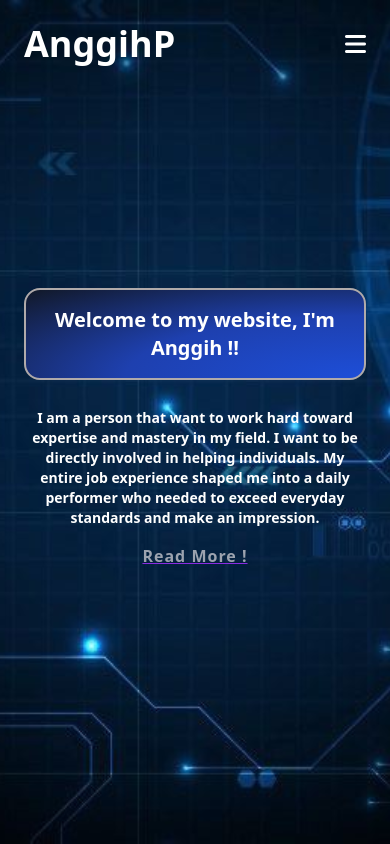
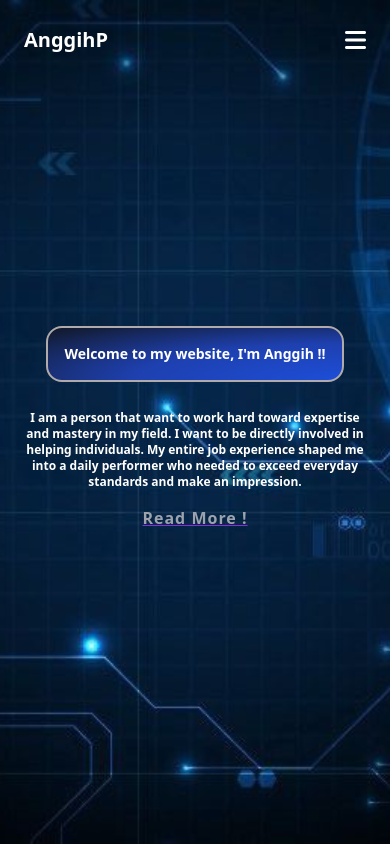
Before and after one commit to AnggihP/aang-portfolio-react, a React (Vite) app: page / in a window 390 px wide. Shown: the top 844 px of the page. Built offline with nearby package versions, Linux system fonts and the light colour scheme.

Commit message:
feat: responsive swiper, font-size, flex numbers

```diff
--- a/index.html
+++ b/index.html
@@ -1,8 +1,8 @@
-<!DOCTYPE html>
+<!doctype html>
 <html lang="en">
   <head>
     <meta charset="UTF-8" />
-    <link rel="icon" type="image/svg+xml" href="/vite.svg" />
+    <link rel="icon" type="image/svg+xml" href="/src/assets/images/logo3.JPG" />
     <meta name="viewport" content="width=device-width, initial-scale=1.0" />
     <link
       rel="stylesheet"
--- a/src/components/Footer.tsx
+++ b/src/components/Footer.tsx
@@ -5,7 +5,7 @@ function Footer() {
     <>
       <div className="footer bg-[radial-gradient(ellipse_at_bottom,_var(--tw-gradient-stops))] from-blue-700 via-blue-800 to-gray-900">
         <div className="wrap flex justify-between items-center px-12 text-white font-bold py-6 tl:px-4 tl:py-4 ">
-          <h1 className="text-3xl">AnggihP</h1>
+          <h1 className="text-3xl tl:text-lg">AnggihP</h1>
           <div className="flex gap-4 cursor-pointer ">
             <a href="mailto:anggih10@gmail.com" target="_blank">
               <i className="fa fa-envelope border-[1px] border-white p-2 rounded-[100%] hover:bg-white hover:text-black"></i>
--- a/src/components/Header.tsx
+++ b/src/components/Header.tsx
@@ -7,7 +7,7 @@ function Header() {
   const [readMore, setReadMore] = useState(false);
   const extraContent = (
     <div>
-      <p className="text-white py-4 max-w-lg tl:text-xs text-md font-bold">
+      <p className="text-white py-4 max-w-lg tl:text-xs text-lg font-bold">
         I am also proficient in using some tech stacks such as HTML, CSS,
         javascript, typescript, tailwind, react, next js, vue js, vsCode,
         GitHub, npm, pnpm, JSON, and PostgreSQL. With the skills and experiences
@@ -23,17 +23,17 @@ function Header() {
       <div
         id="home"
         style={{ backgroundImage: `url(${bg})` }}
-        className=" bg-center bg-cover bg-no-repeat h-screen flex flex-col "
+        className=" bg-center bg-cover bg-no-repeat h-screen max-h-[1000px] flex flex-col "
       >
         <Navbar />
         <div className="wrapper flex justify-between items-center h-screen w-full px-20 lg:justify-center lg:px-6">
           <div className="content lg:text-center">
             <div className="btn py-3">
-              <button className=" border-2 text-xl border-[#b0aaaa] font-bold text-white p-4 rounded-2xl bg-[radial-gradient(ellipse_at_bottom_right,_var(--tw-gradient-stops))] from-blue-700 via-blue-800 to-gray-900">
+              <button className=" border-2 text-xl tl:text-sm border-[#b0aaaa] font-bold text-white p-4 rounded-2xl bg-[radial-gradient(ellipse_at_bottom_right,_var(--tw-gradient-stops))] from-blue-700 via-blue-800 to-gray-900">
                 Welcome to my website, I'm Anggih !!
               </button>
             </div>
-            <p className="text-white py-4 max-w-lg tl:text-sm text-md font-bold">
+            <p className="text-white py-4 max-w-lg tl:text-xs text-lg font-bold">
               I am a person that want to work hard toward expertise and mastery
               in my field. I want to be directly involved in helping
               individuals. My entire job experience shaped me
--- a/src/components/Navbar.tsx
+++ b/src/components/Navbar.tsx
@@ -30,7 +30,7 @@ function Navbar(): JSX.Element {
   return (
     <>
       <div className="navbarcon flex justify-between items-center px-20 py-6 bg-transparent z-40 text-white lg:px-6 fixed w-full">
-        <h1 className="text-4xl font-bold">AnggihP</h1>
+        <h1 className="text-4xl tl:text-xl font-bold">AnggihP</h1>
 
         <nav
           className={`flex justify-center items-center gap-x-10 ${
--- a/src/components/Swipe.Project.tsx
+++ b/src/components/Swipe.Project.tsx
@@ -48,7 +48,20 @@ function Projects() {
               navigation={true}
               modules={[Navigation, Pagination]}
               className="mySwiper p-10 rounded-xl bg-[radial-gradient(ellipse_at_bottom,_var(--tw-gradient-stops))] from-blue-700 via-blue-800 to-gray-900 tl:p-5 shadow-white shadow-lg"
-
+              breakpoints={{
+                // When window width is >= 320px
+                320: {
+                  slidesPerView: 1,
+                },
+                // When window width is >= 768px
+                768: {
+                  slidesPerView: 2,
+                },
+                // When window width is >= 1024px
+                1024: {
+                  slidesPerView: 3,
+                },
+              }}
             >
               {projects.map((item) => (
                 <SwiperSlide key={item.id} className="rounded-xl shadow-white shadow-md">
@@ -64,44 +77,6 @@ function Projects() {
             </Swiper>
           )}
         </div>
-        {/* <div className="p-5 justify-center items-center">
-          {durum === 1 && (
-            <Swiper
-              slidesPerView={2}
-              spaceBetween={24}
-              pagination={{
-                clickable: true,
-              }}
-              navigation={true}
-              modules={[Navigation, Pagination]}
-              className="mySwiper p-10 rounded-xl bg-[#171717] tl:p-5"
-
-            >
-              {projects.map((item) => (
-                <SwiperSlide key={item.id} className="rounded-3xl ">
-                  <a
-                    href={item.link}
-                    target="_blank"
-                    rel="noopener noreferrer"
-                  >
-                    <ProjectCard item={item} />
-                  </a>
-                </SwiperSlide>
-              ))}
-            </Swiper>
-          )}
-        </div> */}
-        {/* <div className="w-full grid tl:grid-cols-3 gap-8 text-center py-8 tl:px-0 lg:hidden">
-        {projects.map(({ name, title, style }) => (
-          <div
-            key={id}
-            className={`flex flex-col justify-between shadow-md hover:scale-105 duration-500 py-2 rounded-lg ${style}`}
-          >
-            <img className="w-20 mx-auto py-2 md:py-4" item.img={item.img} alt="" />
-            <p className="mt-4 md:mt-2 text-white text-lg">{title}</p>
-          </div>
-        ))}
-        </div> */}
         {durum === 2 ? (
           <div
             id="table1"
--- a/src/components/Tech.tsx
+++ b/src/components/Tech.tsx
@@ -109,7 +109,7 @@ const Techs: React.FC = () => {
         </p>
         </div>
 
-      <div className="w-full grid grid-cols-6 tl:grid-cols-4 gap-8 text-center py-8 tl:px-0">
+      <div className="w-full grid grid-cols-6 tl:grid-cols-2 gap-8 text-center py-8 tl:px-0">
         {techs.map(({ id, src, title, style }) => (
           <div
             key={id}
```
Also changed, not shown: src/assets/images/logo3.JPG (added).
